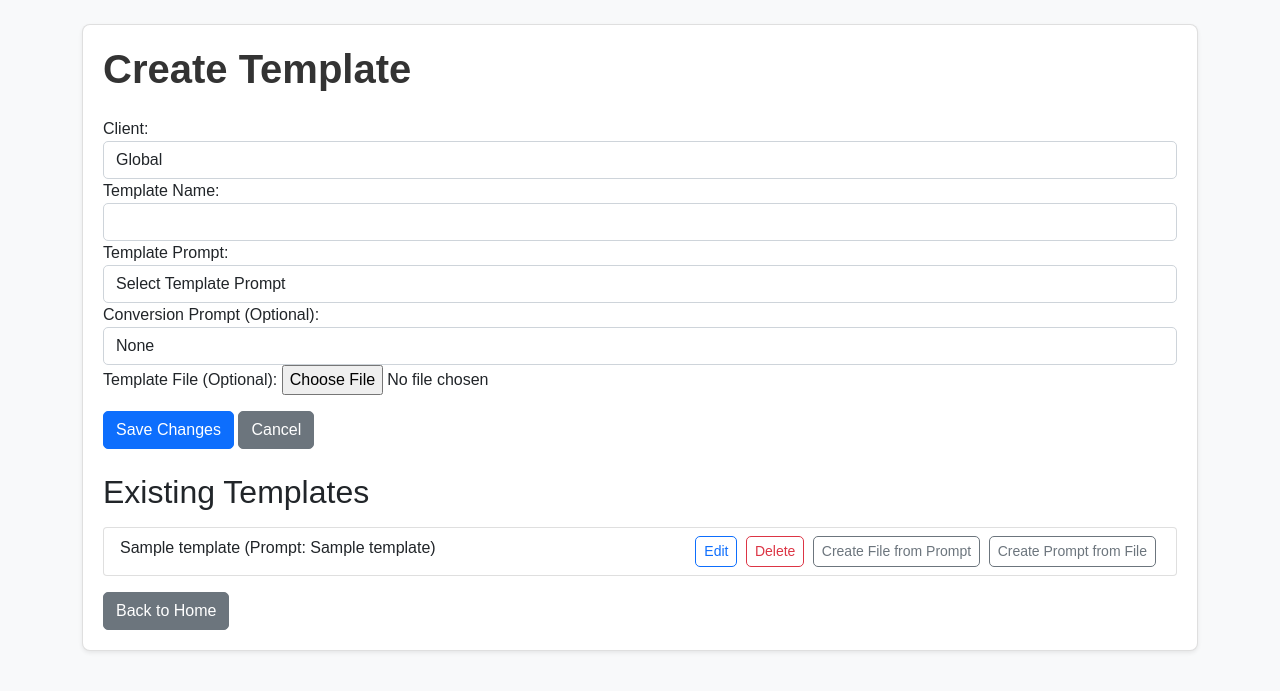
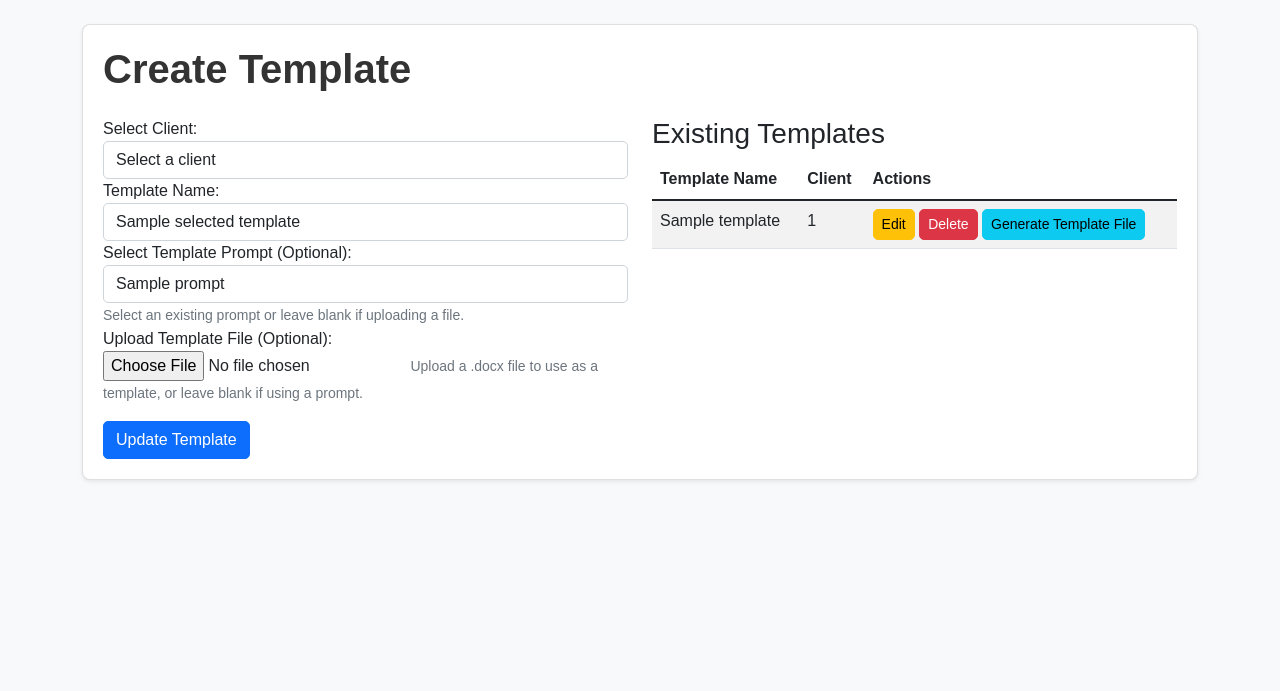
Before and after one commit to joepiercefireside/docreformatter, a Flask app: template templates/create_template.html in a window 1280 px wide. Shown: the part 60-751 px from the top of the page. Run offline with Flask 3, Linux system fonts and the light colour scheme; the template is opened without the code that fills it: most values are stand-ins (such as "Sample title", 1, 10 or a date in 2020); some libraries are stand-ins or nearby versions.

Commit message:
lots of fixes and changes

```diff
--- a/templates/create_template.html
+++ b/templates/create_template.html
@@ -4,11 +4,15 @@
 <div class="card shadow-sm">
     <div class="card-body">
         <h1 class="card-title mb-4">Create Template</h1>
-        <form method="POST" action="{{ url_for('template.create_template') }}" enctype="multipart/form-data" id="templateForm">
+        <form method="POST" action="{{ url_for('template.create_template') }}" enctype="multipart/form-data" id="template-form">
+            <input type="hidden" name="action" id="action" value="create">
+            <input type="hidden" name="original_template_name" value="{{ selected_template.template_name if selected_template else '' }}">
+            <div class="row">
+                <div class="col-md-6">
                     <div class="form-group">
-                <label for="client_id">Client:</label>
-                <select class="form-control" id="client_id" name="client_id" onchange="if (checkFormChanged()) { if (confirm('Do you want to save your changes?')) { this.form.submit(); } else { window.location.href = '{{ url_for('template.create_template') }}?client_id=' + this.value + '&reset_form=true'; } } else { window.location.href = '{{ url_for('template.create_template') }}?client_id=' + this.value + '&reset_form=true'; }">
-                    <option value="">Global</option>
+                        <label for="client_id">Select Client:</label>
+                        <select class="form-control" id="client_id" name="client_id" onchange="this.form.action.value='create'; this.form.submit()">
+                            <option value="">Select a client</option>
                             {% for client in clients %}
                                 <option value="{{ client.client_id }}" {% if client.client_id == selected_client %}selected{% endif %}>{{ client.name }}</option>
                             {% endfor %}
@@ -16,86 +20,74 @@
                     </div>
                     <div class="form-group">
                         <label for="template_name">Template Name:</label>
-                <input type="text" class="form-control" id="template_name" name="template_name" value="{{ templates|selectattr('id', 'equalto', selected_template|int)|map(attribute='template_name')|first if selected_template else '' }}" required oninput="markFormChanged()">
-                {% if selected_template %}
-                    <input type="hidden" name="original_template_name" value="{{ templates|selectattr('id', 'equalto', selected_template|int)|map(attribute='template_name')|first }}">
-                {% endif %}
+                        <input type="text" class="form-control" id="template_name" name="template_name" value="{{ selected_template.template_name if selected_template else '' }}" required>
                     </div>
                     <div class="form-group">
-                <label for="template_prompt_id">Template Prompt:</label>
-                <select class="form-control" id="template_prompt_id" name="template_prompt_id" oninput="markFormChanged()">
-                    <option value="">Select Template Prompt</option>
+                        <label for="template_prompt_id">Select Template Prompt (Optional):</label>
+                        <select class="form-control" id="template_prompt_id" name="template_prompt_id">
+                            <option value="">None</option>
                             {% for prompt in prompts %}
-                        <option value="{{ prompt.id }}" {% if prompt.id|string == (templates|selectattr('id', 'equalto', selected_template|int)|map(attribute='template_prompt_id')|first|string) %}selected{% endif %}>{{ prompt.prompt_name }}</option>
+                                <option value="{{ prompt.id }}" {% if selected_template and selected_template.template_prompt_id == prompt.id %}selected{% endif %}>{{ prompt.prompt_name }}</option>
                             {% endfor %}
                         </select>
+                        <small class="form-text text-muted">Select an existing prompt or leave blank if uploading a file.</small>
                     </div>
                     <div class="form-group">
-                <label for="conversion_prompt_id">Conversion Prompt (Optional):</label>
-                <select class="form-control" id="conversion_prompt_id" name="conversion_prompt_id" oninput="markFormChanged()">
-                    <option value="">None</option>
-                    {% for prompt in conversion_prompts %}
-                        <option value="{{ prompt.id }}" {% if prompt.id|string == (templates|selectattr('id', 'equalto', selected_template|int)|map(attribute='conversion_prompt_id')|first|string) %}selected{% endif %}>{{ prompt.prompt_name }}</option>
-                    {% endfor %}
-                </select>
+                        <label for="template_file">Upload Template File (Optional):</label>
+                        <input type="file" class="form-control-file" id="template_file" name="template_file" accept=".docx">
+                        <small class="form-text text-muted">Upload a .docx file to use as a template, or leave blank if using a prompt.</small>
                     </div>
+                    {% if selected_template and selected_template.has_file %}
                     <div class="form-group">
-                <label for="template_file">Template File (Optional):</label>
-                <input type="file" class="form-control-file" id="template_file" name="template_file" accept=".docx" oninput="markFormChanged()">
+                        <a href="{{ url_for('template.view_template_file', template_id=selected_template.id) }}" class="btn btn-info btn-sm">View Template File</a>
                     </div>
-            <button type="submit" name="action" value="{{ 'update' if selected_template else 'create' }}" class="btn btn-primary mt-3">{{ 'Save Changes' if selected_template else 'Create Template' }}</button>
-            {% if selected_template %}
-                <a href="{{ url_for('template.create_template', client_id=selected_client) }}" class="btn btn-secondary mt-3" onclick="return checkFormChanged() ? confirm('Do you want to save your changes?') : true;">Cancel</a>
                     {% endif %}
-        </form>
-        <div class="mt-4">
-            <h2 class="card-title mb-3">Existing Templates</h2>
-            {% if templates %}
-                <ul class="list-group">
+                    <button type="submit" class="btn btn-primary mt-3" onclick="document.getElementById('action').value='{% if selected_template %}update{% else %}create{% endif %}'">
+                        {{ 'Update Template' if selected_template else 'Create Template' }}
+                    </button>
+                </div>
+                <div class="col-md-6">
+                    <h3>Existing Templates</h3>
+                    <table class="table table-striped">
+                        <thead>
+                            <tr>
+                                <th>Template Name</th>
+                                <th>Client</th>
+                                <th>Actions</th>
+                            </tr>
+                        </thead>
+                        <tbody>
                             {% for template in templates %}
-                        <li class="list-group-item">
-                            {{ template.template_name }} (Prompt: {{ template.template_prompt_name }})
-                            <div class="float-end">
-                                <a href="{{ url_for('template.create_template', edit_template=template.id, client_id=selected_client) }}" class="btn btn-sm btn-outline-primary me-1">Edit</a>
-                                <form action="{{ url_for('template.delete_template', template_id=template.id) }}" method="POST" class="d-inline">
-                                    <button type="submit" class="btn btn-sm btn-outline-danger me-1" onclick="return confirm('Are you sure you want to delete this template?');">Delete</button>
-                                </form>
-                                <form action="{{ url_for('template.create_template_file', template_id=template.id) }}" method="POST" class="d-inline">
-                                    <button type="submit" class="btn btn-sm btn-outline-secondary me-1">Create File from Prompt</button>
-                                </form>
-                                <form action="{{ url_for('template.create_prompt_from_file', template_id=template.id) }}" method="POST" class="d-inline">
-                                    <button type="submit" class="btn btn-sm btn-outline-secondary me-1">Create Prompt from File</button>
+                            <tr>
+                                <td>{{ template.template_name }}</td>
+                                <td>{{ template.client_id if template.client_id else 'Global' }}</td>
+                                <td>
+                                    <a href="{{ url_for('template.create_template', edit_template=template.id) }}" class="btn btn-warning btn-sm">Edit</a>
+                                    <form action="{{ url_for('template.delete_template', template_id=template.id) }}" method="POST" style="display:inline;">
+                                        <button type="submit" class="btn btn-danger btn-sm" onclick="return confirm('Are you sure you want to delete this template?')">Delete</button>
                                     </form>
                                     {% if template.has_file %}
-                                    <a href="{{ url_for('template.view_template_file', template_id=template.id) }}" class="btn btn-sm btn-outline-info">View Template File</a>
+                                    <form action="{{ url_for('template.create_prompt_from_file', template_id=template.id) }}" method="POST" style="display:inline;">
+                                        <button type="submit" class="btn btn-info btn-sm">Generate Prompt</button>
+                                    </form>
                                     {% endif %}
-                            </div>
-                        </li>
+                                    {% if template.template_prompt_id %}
+                                    <form action="{{ url_for('template.create_template_file', template_id=template.id) }}" method="POST" style="display:inline;">
+                                        <button type="submit" class="btn btn-info btn-sm">Generate Template File</button>
+                                    </form>
+                                    {% endif %}
+                                </td>
+                            </tr>
+                            {% else %}
+                            <tr>
+                                <td colspan="3">No templates found.</td>
+                            </tr>
                             {% endfor %}
-                </ul>
-            {% else %}
-                <p class="text-muted">No templates found.</p>
-            {% endif %}
-        </div>
-        <a href="{{ url_for('main.index') }}" class="btn btn-secondary mt-3" onclick="return checkFormChanged() ? confirm('Do you want to save your changes?') : true;">Back to Home</a>
+                        </tbody>
+                    </table>
                 </div>
             </div>
-
-<script>
-let formChanged = false;
-
-function markFormChanged() {
-    formChanged = true;
-}
-
-function checkFormChanged() {
-    return formChanged;
-}
-
-window.onbeforeunload = function() {
-    if (checkFormChanged()) {
-        return "You have unsaved changes. Are you sure you want to leave?";
-    }
-};
-</script>
+        </form>
+    </div>
+</div>
 {% endblock %}
```
Also changed, not shown: app/routes/main.py (+51 -11 lines), app/routes/template.py (+14 -30 lines), app/utils/conversion.py (+21 -4 lines), app/utils/document.py (+41 -82 lines), templates/index.html (+10 -4 lines). Lines whose indentation alone changed are shown as unchanged.
